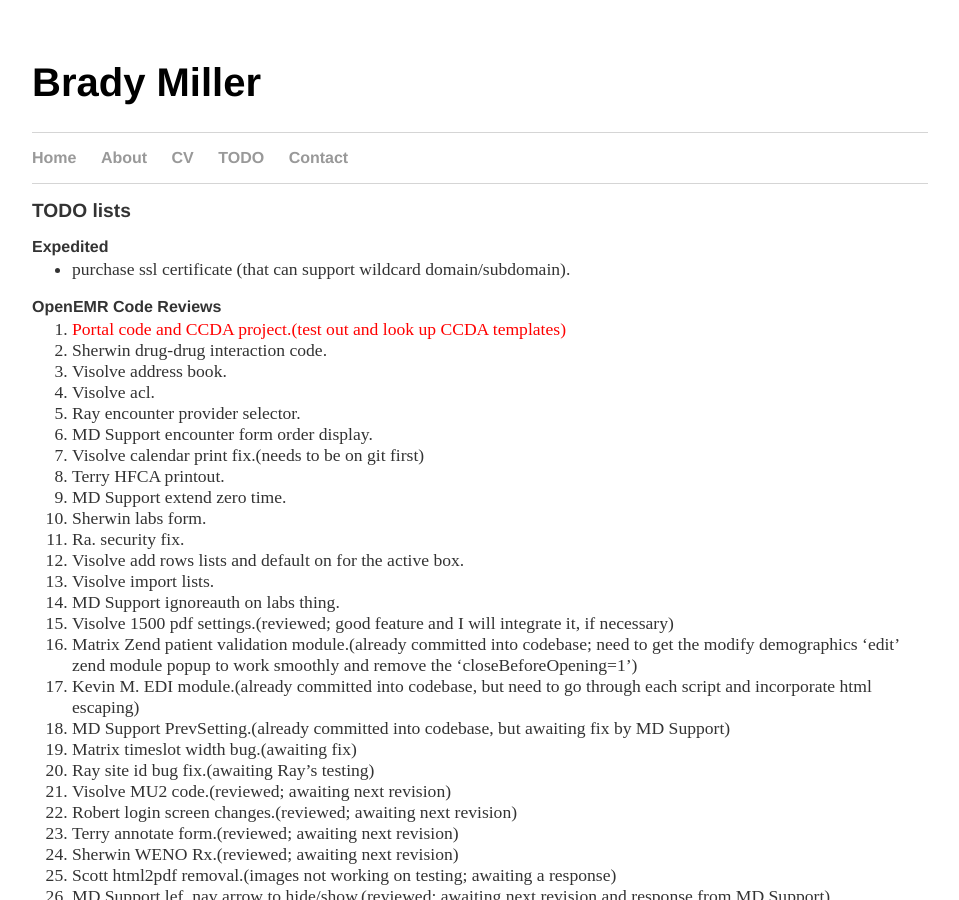
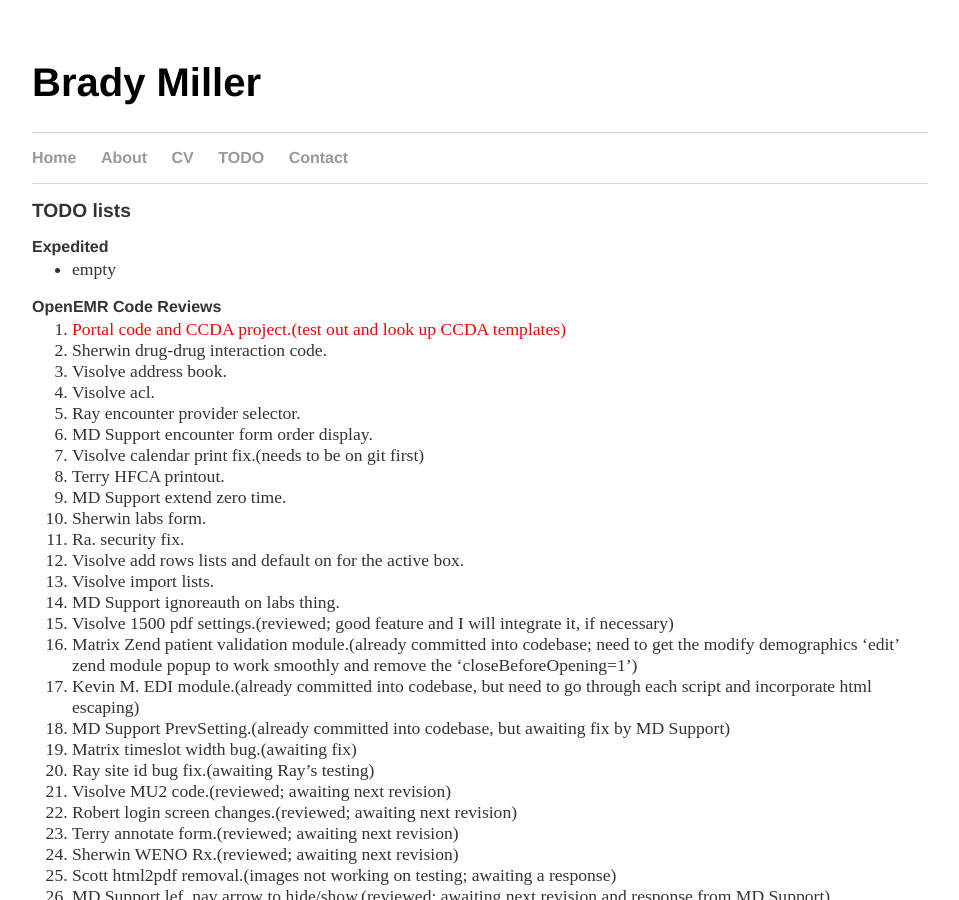
Before and after one commit to bradymiller/bradymiller.github.io, a Jekyll site: the page built from todo/index.md, in a window 1280 px wide and 900 px high. Shown: the whole window, without its empty margins (160-1119 px from the left). Built offline with Jekyll 4.4.1, drawn with Linux system fonts in a browser that asks for light colours.

Commit message:
Update todo list

```diff
--- a/todo/index.md
+++ b/todo/index.md
@@ -4,7 +4,7 @@
 ## TODO lists
 
 ### Expedited
-* purchase ssl certificate (that can support wildcard domain/subdomain).
+* empty
 
 ### OpenEMR Code Reviews
 1. <span style="color: red">Portal code and CCDA project.(test out and look up CCDA templates)</span>
```
